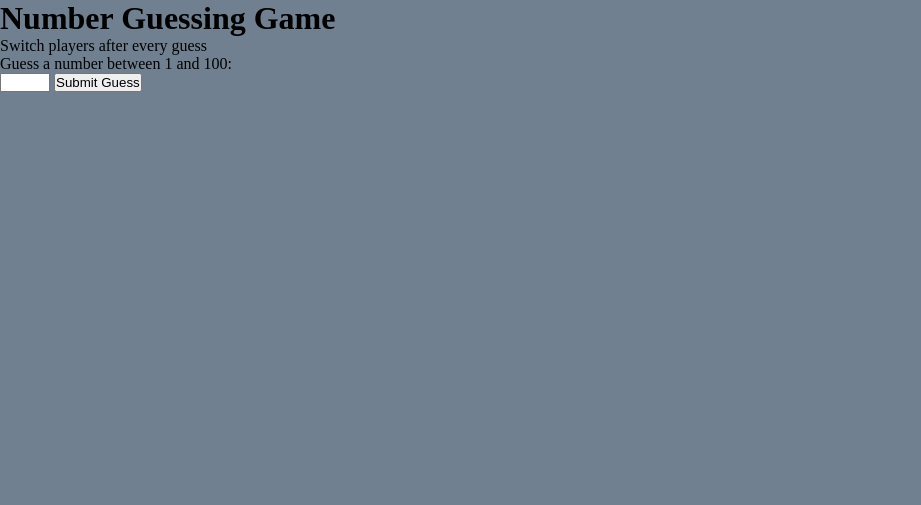
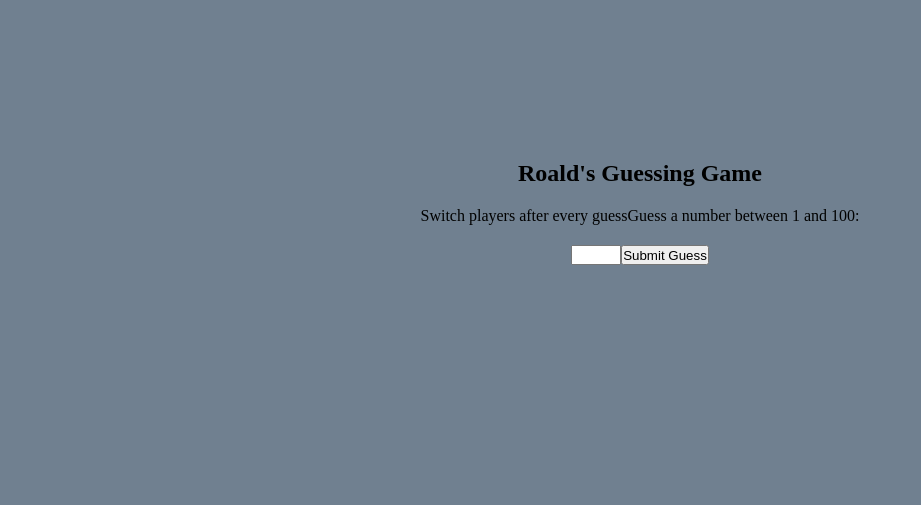
Before and after one commit to Dylanvanschouwen/Project-02-2023-2024, a PHP site: page /game-Roald.php in a window 1280 px wide. Shown: the part 100-605 px from the top of the page, without its empty margins (0-921 px from the left). Run offline with PHP 8.4, Linux system fonts and the light colour scheme.

Commit message:
Fixed roald css game and title fixes

```diff
--- a/Webpages/Game-Marlon.php
+++ b/Webpages/Game-Marlon.php
@@ -3,7 +3,10 @@
 <head>
   <meta charset="UTF-8">
     <meta name="viewport" content="width=device-width, initial-scale=1.0">
-    <title>Orb Clicker Game</title>
+    <?php
+        $pageTitle = "Dit is het spel dat Marlon heeft gemaakt.";
+        echo "<title>$pageTitle</title>";
+    ?>
     <link rel="stylesheet" href="stylesheet.css">
     <?php include ('../Include/navbar.php'); ?>
   <title>Orb Clicker Game</title>
--- a/Webpages/game-Roald.php
+++ b/Webpages/game-Roald.php
@@ -3,23 +3,30 @@
 <head>
     <meta charset="UTF-8">
     <meta name="viewport" content="width=device-width, initial-scale=1.0">
-    <title>Document</title>
+    <?php
+        $pageTitle = "Dit is het spel dat Roald heeft gemaakt.";
+        echo "<title>$pageTitle</title>";
+    ?>
     <link rel="stylesheet" href="stylesheet.css">
     <?php include ('../Include/navbar.php'); ?>
     <script src="roald-game.js"></script>
 </head>
 <body>
     <main>
+<section>
     <div class="R-title">
-    <h1>Number Guessing Game</h1>
+        <h1>Roald's Guessing Game</h1>
     </div>
+    <div id="R-explanation">
         <p>Switch players after every guess</p>
         <p>Guess a number between 1 and 100:</p>
-
+    </div>
+    <div class="R-guess">
         <input type="number" id="guessInput" min="1" max="10">
         <button onclick="checkGuess()">Submit Guess</button>
-
         <p id="result"></p>
+    </div>
+</section>
 <script src="roald-game.js"></script>
     </main>
     <?php include ('../Include/footer.php'); ?>
--- a/Webpages/stylesheet.css
+++ b/Webpages/stylesheet.css
@@ -193,6 +193,21 @@ footer {
     font-weight: bold;
     margin-top: 20px;
   }
+  .R-title{
+    display:flex;
+    justify-content: center;
+    margin-top: 20vh;
+  }
+  #R-explanation{
+    display:flex;
+    justify-content: center;
+    margin-top:20px;
+  }
+  .R-guess{
+    display:flex;
+    justify-content: center;
+    margin-top:20px;
+  }
 
 /*game thumbnail*/
   .thumbnail-png{
@@ -214,7 +229,7 @@ footer {
       position: absolute;
       width: 100%;
       height: 100%;
-      background: linear-gradient(to bottom, #87CEEB, #1E90FF); /* achtergrond*/
+      background: linear-gradient(to bottom, #87CEEB, #1E90FF);
     }
 
     .orb {
```
Lines whose indentation alone changed are shown as unchanged.
